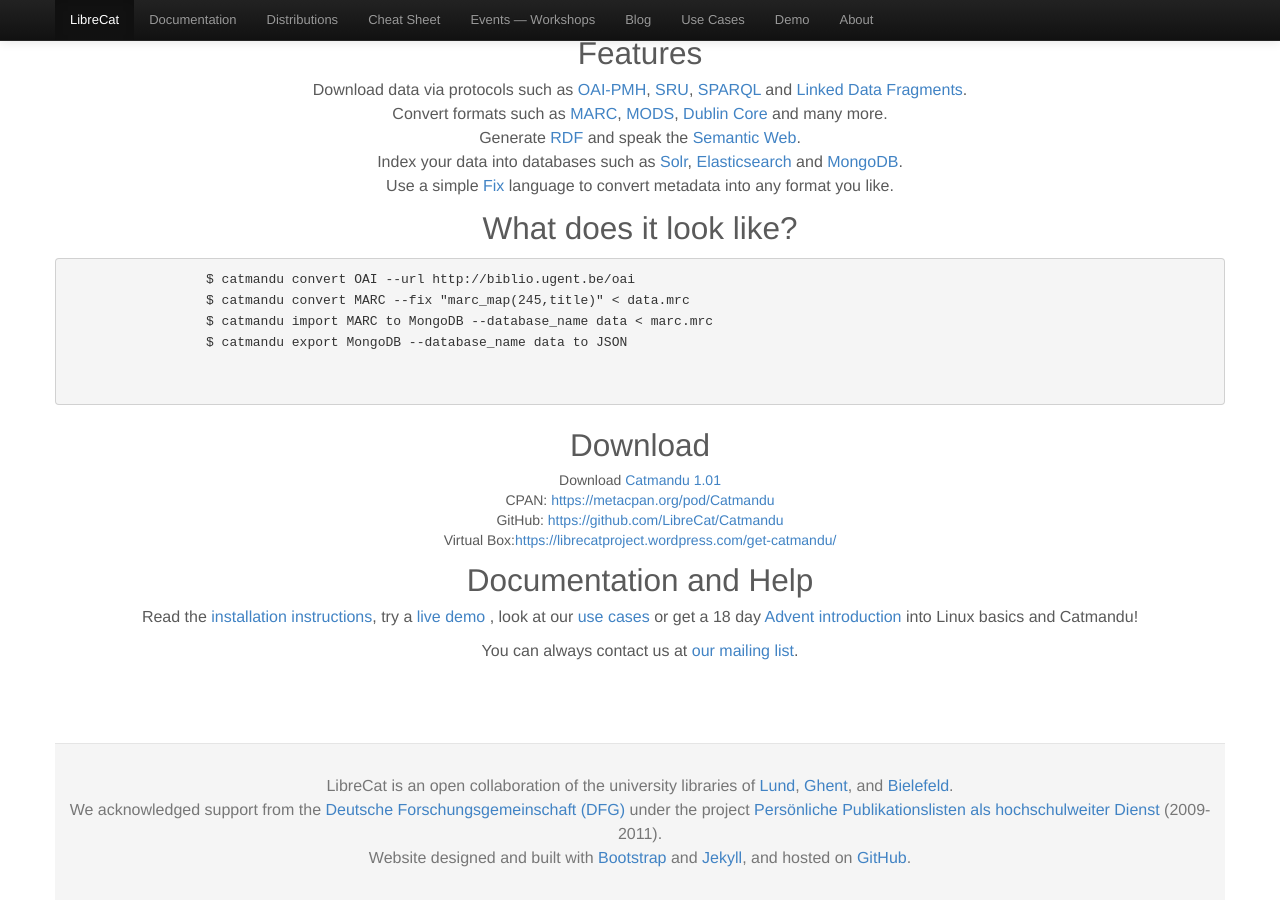
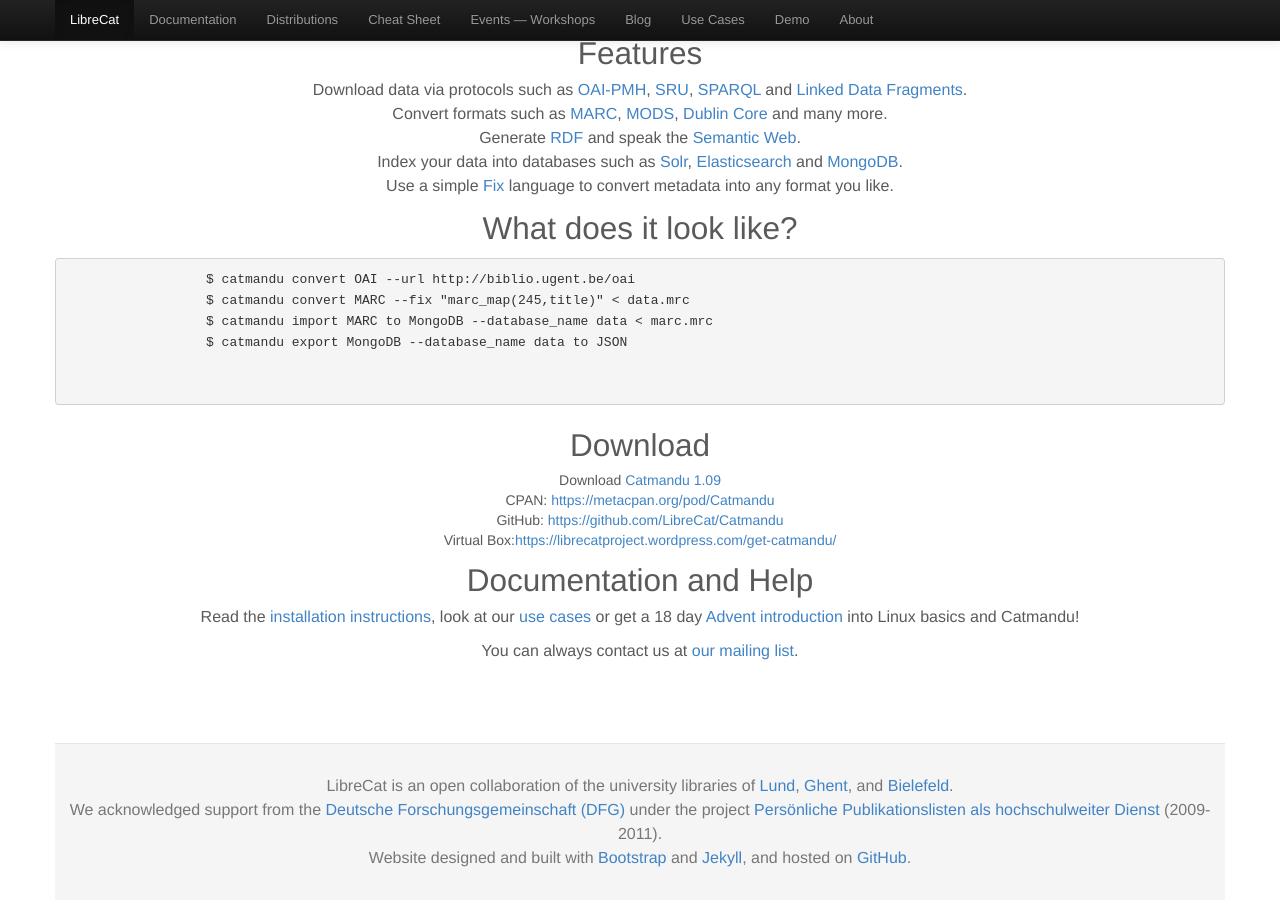
Before and after one commit to LibreCat/librecat.github.io, a Jekyll site: the page built from index.html, in a window 1280 px wide and 900 px high, scrolled down 585 px. Built offline with Jekyll 4.4.1, drawn with Linux system fonts in a browser that asks for light colours.

Commit message:
Fixing links to download and deleting demo

```diff
--- a/index.html
+++ b/index.html
@@ -53,7 +53,7 @@
 
 <div class="row-fluid">
   <h2>Download</h2>
-    Download <a href="https://cpan.metacpan.org/authors/id/N/NI/NICS/Catmandu-1.01.tar.gz">Catmandu 1.01</a>
+    Download <a href="https://cpan.metacpan.org/authors/id/N/NI/NICS/Catmandu-1.09.tar.gz">Catmandu 1.09</a>
 
     <div>
      CPAN: <a href="https://metacpan.org/pod/Catmandu">https://metacpan.org/pod/Catmandu</a>
@@ -73,8 +73,7 @@
   <h2>Documentation and Help</h2>
   <p>
     Read the <a href="Catmandu/#installation">installation instructions</a>,
-    try a <a href="http://demo.librecat.org/">live demo</a> , look
-    at our <a href="use-cases.html">use cases</a> or get a 18 day
+    look at our <a href="use-cases.html">use cases</a> or get a 18 day
     <a href="https://librecatproject.wordpress.com/2014/12/01/day-1-getting-catmandu/">Advent introduction</a>
     into Linux basics and Catmandu!
   </p>
```
